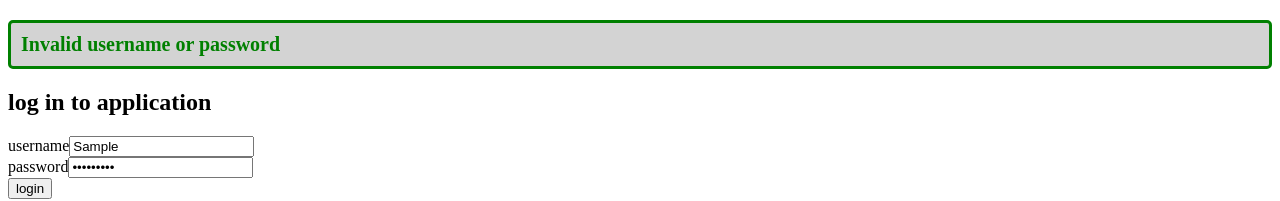
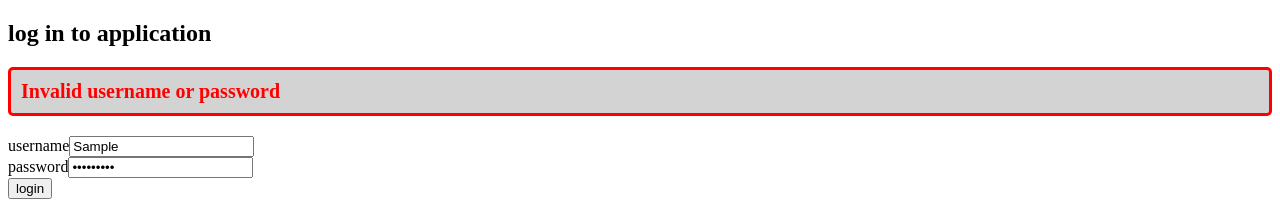
Before and after one commit to qgieng/bloglist-frontend, a React (Create React App) app: page / in a window 1280 px wide. Both pictures are taken after typing "Sample", "Sample123" into the empty fields and a click on the button "login". Shown: the top 201 px of the page. Built offline with nearby package versions, Linux system fonts and the light colour scheme; no server answers.

Commit message:
error and notification separation

```diff
--- a/src/App.css
+++ b/src/App.css
@@ -48,3 +48,14 @@
   margin-bottom: 10px;
 
 }
+
+.Error{
+  color: red;
+  background: lightgrey;
+  font-size: 20px;
+  border-style: solid;
+  border-radius: 5px;
+  padding: 10px;
+  margin-bottom: 10px;
+
+}
--- a/src/App.js
+++ b/src/App.js
@@ -9,6 +9,7 @@ const App = () => {
   const [username, setUsername] = useState('');
   const [password, setPassword] = useState('');
   const [notification, setNotificationMessage] = useState(null);
+  const [error, setErrorMessage] = useState(null);
   const [user, setUser] = useState(null);
   const [title, setTitle] = useState('');
   const [author, setAuthor] = useState('');
@@ -43,7 +44,7 @@ const App = () => {
       setPassword('');
 
     }catch(exception){
-      setNotificationMessage("Invalid username or password");
+      setErrorMessage("Invalid username or password");
       setTimeout(()=>{
         setNotificationMessage(null
         );
@@ -67,7 +68,7 @@ const App = () => {
         setBlogs(allblogs);
 
     }catch(exception){
-      setNotificationMessage("Invalid request");
+      setErrorMessage("Invalid request");
       setTimeout(()=>{
         setNotificationMessage(null
         );
@@ -78,6 +79,7 @@ const App = () => {
     return(
       <div>
         <h2>log in to application</h2>
+        <h2><Notification type='Error' message={error}/></h2>
         <form onSubmit={handleLogin}>
           <div>
             username
@@ -162,7 +164,7 @@ const App = () => {
 
     <div>
 
-      <h2><Notification message={notification}/></h2>
+      <h2><Notification type='Notification' message={notification}/></h2>
 
       <div>
         {user === null?loginForm():blogForm()}
--- a/src/components/Notification.js
+++ b/src/components/Notification.js
@@ -1,12 +1,12 @@
 import React from 'react'
 
-const Notification = ({ message }) => {
+const Notification = ({ type,message }) => {
   if (message === null) {
     return null
   }
 
   return (
-    <div className="Notification">
+    <div className={type}>
       {message}
     </div>
   )
```
